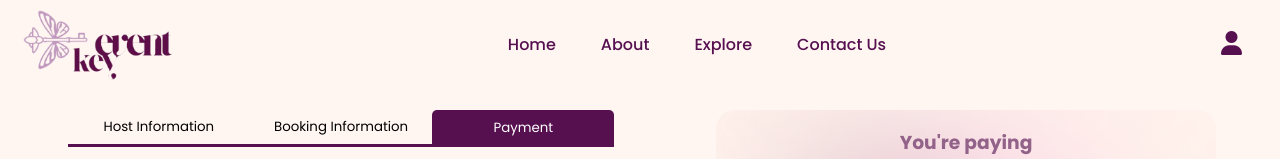
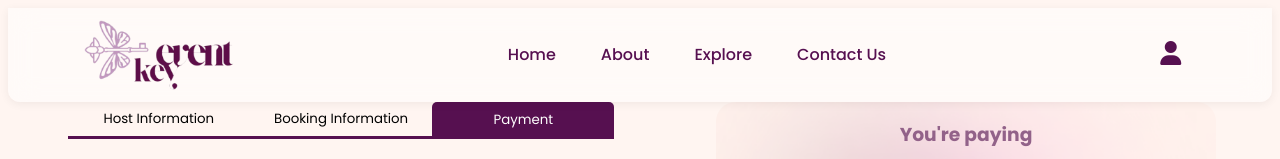
Before and after one commit to shathaosa/Event-Key, a plain HTML site: page HTML/PaymentMethod.html in a window 1280 px wide. Shown: the top 159 px of the page. Drawn offline with Linux system fonts and the light colour scheme.

Commit message:
Styling Updates

```diff
--- a/CSS/BookingInfoStyles.css
+++ b/CSS/BookingInfoStyles.css
@@ -1,3 +1,8 @@
+:root{
+    --glass-bg: rgba(255, 255, 255, 0.5);
+    --glass-blur: blur(14px);
+}
+
 body{
     font-family: 'Poppins', sans-serif;
     background-image: url(/Media/backgroundCover.png);
@@ -19,12 +24,18 @@ body{
 
 header {
     display: flex;
-    justify-content: space-evenly;
+    position: sticky;
+    justify-content: space-between;
     flex-wrap: wrap;
-    padding: 0px;
+    padding: 12px 6%;
     align-items: center;
-    margin: 10px 15px 30px 15px;
-    animation: fadeInUp 1.0s ease-out backwards;
+    background-color: var(--glass-bg);
+    backdrop-filter: var(--glass-blur);
+    animation: fadeInUp 0.8s ease-out backwards;
+    top: 0;
+    z-index: 1000;
+    border-radius: 0 0 12px 12px;
+    box-shadow: 0px 2px 10px rgba(0,0,0,0.06);
 }
 
 h2{
--- a/CSS/Confirm.css
+++ b/CSS/Confirm.css
@@ -9,6 +9,7 @@
     --glass-bg: rgba(255, 255, 255, 0.5);
     --glass-blur: blur(14px);
 }
+
 
 * {
     margin: 0;
@@ -120,7 +121,7 @@ nav a:hover {
     transform: translateY(-2px);
 }
 
-.buttons i,
+.account i,
 #cart-icon {
     color: var(--primary-color);
     margin-right: 5px;
@@ -133,7 +134,7 @@ nav a:hover {
     margin-right: 10px;
 }
 
-.buttons i:hover,
+.account i:hover,
 #cart-icon:hover {
     color: var(--secondary-color);
     transform: scale(1.1);
--- a/CSS/Hoststyle.css
+++ b/CSS/Hoststyle.css
@@ -1,3 +1,8 @@
+:root{
+    --glass-bg: rgba(255, 255, 255, 0.5);
+    --glass-blur: blur(14px);
+}
+
 body {
     font-family: 'poppins', sans-serif;
     background-image: url(/Media/backgroundCover.png);
@@ -19,12 +24,18 @@ body {
 
 header {
     display: flex;
-    justify-content: space-evenly;
+    position: sticky;
+    justify-content: space-between;
     flex-wrap: wrap;
-    padding: 0px;
+    padding: 12px 6%;
     align-items: center;
-    margin: 10px 15px 30px 15px;
-    animation: fadeInUp 1.0s ease-out backwards;
+    background-color: var(--glass-bg);
+    backdrop-filter: var(--glass-blur);
+    animation: fadeInUp 0.8s ease-out backwards;
+    top: 0;
+    z-index: 1000;
+    border-radius: 0 0 12px 12px;
+    box-shadow: 0px 2px 10px rgba(0,0,0,0.06);
 }
 
 
--- a/CSS/PaymentMethodStyles.css
+++ b/CSS/PaymentMethodStyles.css
@@ -1,3 +1,8 @@
+:root{
+    --glass-bg: rgba(255, 255, 255, 0.5);
+    --glass-blur: blur(14px);
+}
+
 body {
     font-family: 'poppins', sans-serif;
     background-image: url(/Media/backgroundCover.png);
@@ -19,12 +24,18 @@ body {
 
 header {
     display: flex;
-    justify-content: space-evenly;
+    position: sticky;
+    justify-content: space-between;
     flex-wrap: wrap;
-    padding: 0px;
+    padding: 12px 6%;
     align-items: center;
-    margin: 10px 15px 30px 15px;
-    animation: fadeInUp 1.0s ease-out backwards;
+    background-color: var(--glass-bg);
+    backdrop-filter: var(--glass-blur);
+    animation: fadeInUp 0.8s ease-out backwards;
+    top: 0;
+    z-index: 1000;
+    border-radius: 0 0 12px 12px;
+    box-shadow: 0px 2px 10px rgba(0,0,0,0.06);
 }
 
 h2 {
@@ -142,6 +153,7 @@ input {
     position: relative;
     padding: 10px;
     border: none;
+
 }
 
 input {
@@ -324,6 +336,21 @@ a:hover {
     gap: 10px;
 }
 
+.disabled{
+    background-color: #ccc;
+    color: #8f8f8f;
+    cursor: not-allowed;
+    width: 100%;
+    border-radius: 5px;
+    position: relative;
+    padding: 10px;
+    font-family: poppins;
+}
+.disabled:hover{
+    background-color: #ccc;
+    color: #8f8f8f;
+    cursor: not-allowed;
+}
 
 @media (max-width: 576px) {
     header {
--- a/CSS/explorestyle.css
+++ b/CSS/explorestyle.css
@@ -3,6 +3,8 @@
     --secondary-color: #926289;
     --highlight-color: #C198BE;
     --background-color: #FFF5F1;
+    --glass-bg: rgba(255, 255, 255, 0.5);
+    --glass-blur: blur(14px);
     --font-family-primary: 'poppins', sans-serif;
     --font-family-secondary: 'Montserrat';
     --box-shadow: 0px 2px 5px rgba(206, 206, 206, 0.8), inset 0px -2px 5px rgba(0, 0, 0, 0.1);
@@ -68,12 +70,17 @@ body {
 header {
     display: flex;
     position: sticky;
-    justify-content: space-evenly;
+    justify-content: space-between;
     flex-wrap: wrap;
-    padding: 0px;
+    padding: 12px 6%;
     align-items: center;
-    margin: 10px 15px 30px 15px;
-    animation: fadeInUp 1.0s ease-out backwards;
+    background-color: var(--glass-bg);
+    backdrop-filter: var(--glass-blur);
+    animation: fadeInUp 0.8s ease-out backwards;
+    top: 0;
+    z-index: 1000;
+    border-radius: 0 0 12px 12px;
+    box-shadow: 0px 2px 10px rgba(0,0,0,0.06);
 }
 
 h2,
@@ -97,6 +104,7 @@ h3 {
     justify-content: left;
     font-family: var(--font-family-secondary);
     margin: 0;
+    margin-top: 1%;
 }
 
 h4 {
@@ -680,6 +688,7 @@ a:hover {
 
     h3 {
         font-size: 1.5em;
+        margin: 0;
     }
 }
 
@@ -799,5 +808,6 @@ a:hover {
 
     h3 {
         font-size: 1.2em;
+        margin: 0;
     }
 }
--- a/CSS/homestyle.css
+++ b/CSS/homestyle.css
@@ -1,3 +1,8 @@
+:root{
+  --glass-bg: rgba(255, 255, 255, 0.5);
+  --glass-blur: blur(14px);
+}
+
 * {
   margin: 0;
   padding: 0;
@@ -30,12 +35,18 @@ html {
 
 header {
   display: flex;
-  justify-content: space-evenly;
+  position: sticky;
+  justify-content: space-between;
   flex-wrap: wrap;
-  padding: 0px;
+  padding: 12px 6%;
   align-items: center;
-  margin: 10px 15px 30px 15px;
-  animation: fadeInUp 1.0s ease-out backwards;
+  background-color: var(--glass-bg);
+  backdrop-filter: var(--glass-blur);
+  animation: fadeInUp 0.8s ease-out backwards;
+  top: 0;
+  z-index: 1000;
+  border-radius: 0 0 12px 12px;
+  box-shadow: 0px 2px 10px rgba(0,0,0,0.06);
 }
 
 .logo img {
--- a/CSS/pastBookings.css
+++ b/CSS/pastBookings.css
@@ -1,3 +1,8 @@
+:root{
+    --glass-bg: rgba(255, 255, 255, 0.5);
+    --glass-blur: blur(14px);
+}
+
 body {
     font-family: 'poppins', sans-serif;
     background-color: #FFF5F1;
@@ -22,13 +27,19 @@ body {
 header {
     display: flex;
     position: sticky;
-    justify-content: space-evenly;
+    justify-content: space-between;
     flex-wrap: wrap;
-    padding: 0px;
+    padding: 12px 6%;
     align-items: center;
-    margin: 10px 15px 30px 15px;
-    animation: fadeInUp 1.0s ease-out backwards;
+    background-color: var(--glass-bg);
+    backdrop-filter: var(--glass-blur);
+    animation: fadeInUp 0.8s ease-out backwards;
+    top: 0;
+    z-index: 1000;
+    border-radius: 0 0 12px 12px;
+    box-shadow: 0px 2px 10px rgba(0,0,0,0.06);
 }
+
 
 h2 {
     color: #561050;
--- a/CSS/signup_loginstyle.css
+++ b/CSS/signup_loginstyle.css
@@ -1,3 +1,8 @@
+:root{
+    --glass-bg: rgba(255, 255, 255, 0.5);
+    --glass-blur: blur(14px);
+}
+
 * {
     margin: 0;
     padding: 0;
@@ -17,11 +22,18 @@ body {
 
 header {
     display: flex;
-    justify-content: space-evenly;
+    position: sticky;
+    justify-content: space-between;
     flex-wrap: wrap;
-    padding: 0px;
+    padding: 12px 6%;
     align-items: center;
-    margin: 10px 15px 30px 15px;
+    background-color: var(--glass-bg);
+    backdrop-filter: var(--glass-blur);
+    animation: fadeInUp 0.8s ease-out backwards;
+    top: 0;
+    z-index: 1000;
+    border-radius: 0 0 12px 12px;
+    box-shadow: 0px 2px 10px rgba(0,0,0,0.06);
 }
 
 nav {
--- a/Javascript/payment.js
+++ b/Javascript/payment.js
@@ -34,11 +34,26 @@ document.addEventListener('DOMContentLoaded', () => {
     }
     console.log("Booking Info:", bookingInfo); // Debugging output
   }
+
+  // Check if the button should be disabled
+  const isButtonDisabled = localStorage.getItem('isButtonDisabled');
+  if (isButtonDisabled === 'true') {
+    btn.disabled = true;
+    btn.classList.remove("confirm-button");
+    btn.classList.add("disabled");
+  }
 });
 
 // Attach the event listener to the form, not the button
 form.addEventListener("submit", async (e) => {
   e.preventDefault();
+  btn.disabled = true; // Disable the button to prevent multiple submissions
+  btn.classList.remove("confirm-button"); // Remove the original class
+  btn.classList.add("disabled"); // Add the disabled class
+
+  // Save the button state in localStorage
+  localStorage.setItem('isButtonDisabled', 'true');
+
   let messages = [];
   console.log("Items", items); // Debugging output
   messages = isFilled("holderName", messages, "Card holder's name is missing");
@@ -54,6 +69,11 @@ form.addEventListener("submit", async (e) => {
     msg.style.marginLeft = "55px";
     msg.style.marginTop = "10px";
     msg.innerHTML = "Issues found [" + messages.length + "]: " + messages.join("<br>");
+    btn.disabled = false; // Re-enable the button if there are validation errors
+    btn.classList.remove("disabled"); // Remove the disabled class
+
+    // Reset the button state in localStorage
+    localStorage.setItem('isButtonDisabled', 'false');
   } else {
     msg.innerHTML = "";
 
@@ -86,11 +106,15 @@ form.addEventListener("submit", async (e) => {
         window.location.href = '/HTML/Confirm.html';
       } else {
         msg.innerHTML = "Server error: " + result.message;
+        btn.disabled = false; // Re-enable the button if the server returns an error
+        btn.classList.remove("disabled"); // Remove the disabled class
         return;
       }
     } catch (error) {
       console.error("Error submitting form:", error);
       msg.innerHTML = "Server error: Please try again later.";
+      btn.disabled = false; // Re-enable the button if there is a network error
+      btn.classList.remove("disabled"); // Remove the disabled class
     }
   }
 });
```
